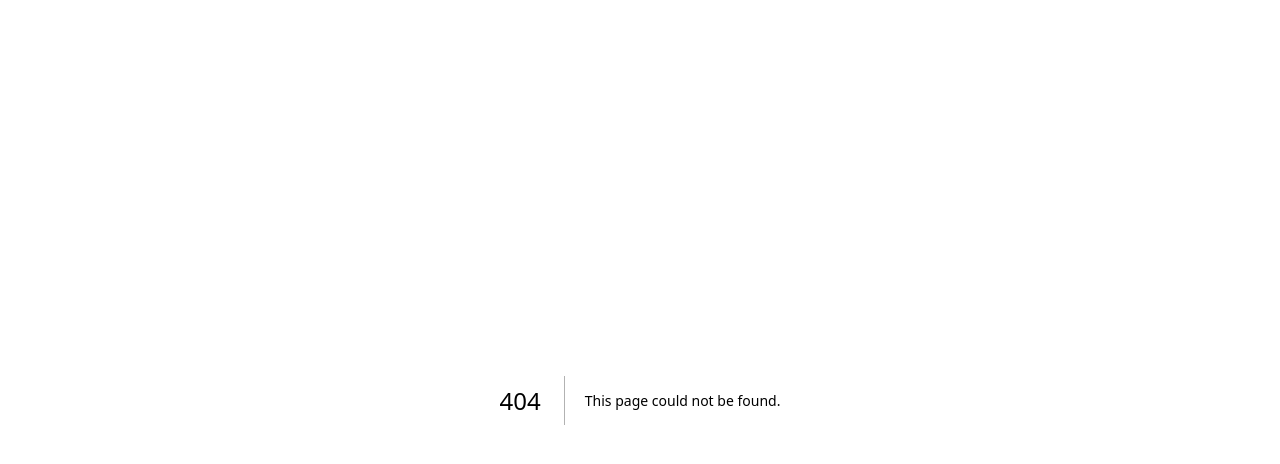
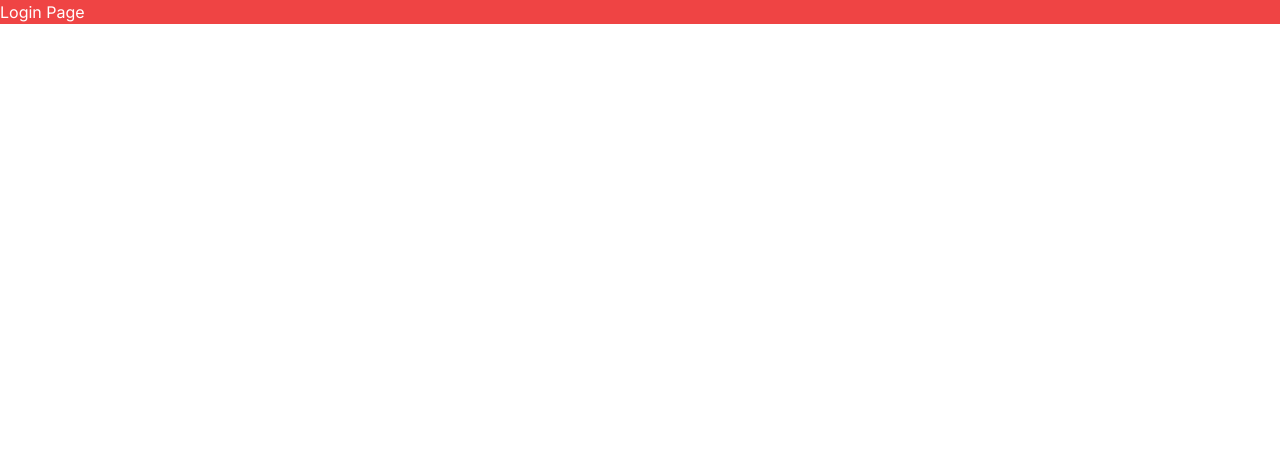
Before and after one commit to ajakupi00/jotion, a Next.js app: page /login in a window 1280 px wide. Before the commit this address had no page. Shown: the top 464 px of the page. Built offline with nearby package versions, Linux system fonts and the light colour scheme.

Commit message:
folder organization

```diff
--- /dev/null
+++ b/app/(auth)/(routes)/layout.tsx
@@ -0,0 +1,11 @@
+const RootLayout = ({
+    children
+}: {
+    children: React.ReactNode
+}) => {
+    return (
+        <div className="h-full bg-red-500 text-white">{children}</div>
+     );
+}
+
+export default RootLayout;
--- /dev/null
+++ b/app/(auth)/(routes)/login/page.tsx
@@ -0,0 +1,5 @@
+const LoginPage = () => {
+    return ( <div>Login Page</div> );
+}
+
+export default LoginPage;
--- /dev/null
+++ b/app/(auth)/(routes)/register/page.tsx
@@ -0,0 +1,5 @@
+const RegisterPage = () => {
+    return ( <div>Register</div> );
+}
+
+export default RegisterPage;
```
Also changed, not shown: app/(root)/page.tsx (line endings or trailing spaces).
